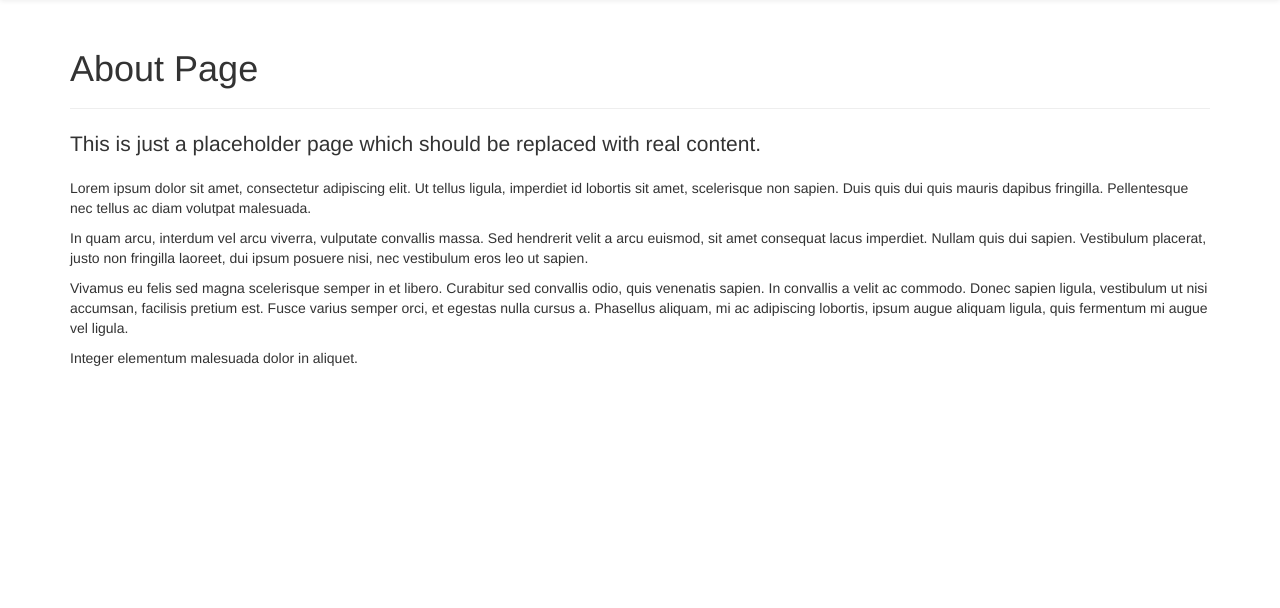
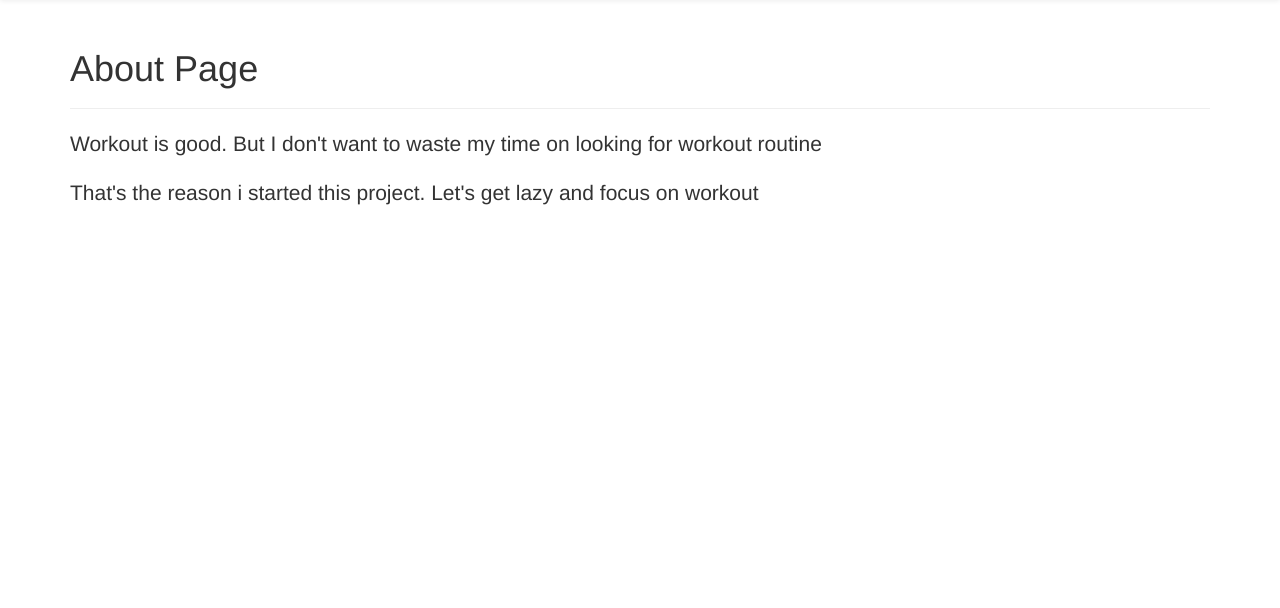
Before and after one commit to escacan/GymTracker, a Flask app: page /about in a window 1280 px wide. Shown: the part 51-659 px from the top of the page. Run offline with Flask 2, Linux system fonts and the light colour scheme; some libraries are stand-ins or nearby versions.

Commit message:
Change statement on about page

```diff
--- a/templates/pages/placeholder.about.html
+++ b/templates/pages/placeholder.about.html
@@ -5,10 +5,9 @@
 <div class="page-header">
   <h1>About Page</h1>
 </div>
-<p class="lead">This is just a placeholder page which should be replaced with real content.</p>
-<p>Lorem ipsum dolor sit amet, consectetur adipiscing elit. Ut tellus ligula, imperdiet id lobortis sit amet, scelerisque non sapien. Duis quis dui quis mauris dapibus fringilla. Pellentesque nec tellus ac diam volutpat malesuada.</p>
-<p>In quam arcu, interdum vel arcu viverra, vulputate convallis massa. Sed hendrerit velit a arcu euismod, sit amet consequat lacus imperdiet. Nullam quis dui sapien. Vestibulum placerat, justo non fringilla laoreet, dui ipsum posuere nisi, nec vestibulum eros leo ut sapien.</p>
-<p>Vivamus eu felis sed magna scelerisque semper in et libero. Curabitur sed convallis odio, quis venenatis sapien. In convallis a velit ac commodo. Donec sapien ligula, vestibulum ut nisi accumsan, facilisis pretium est. Fusce varius semper orci, et egestas nulla cursus a. Phasellus aliquam, mi ac adipiscing lobortis, ipsum augue aliquam ligula, quis fermentum mi augue vel ligula.</p>
-<p>Integer elementum malesuada dolor in aliquet.</p>
+<p class="lead">Workout is good. But I don't want to waste my time on looking for workout routine
+</p>
+<p class="lead">That's the reason i started this project. Let's get lazy and focus on workout
+</p>
 
 {% endblock %}
```
